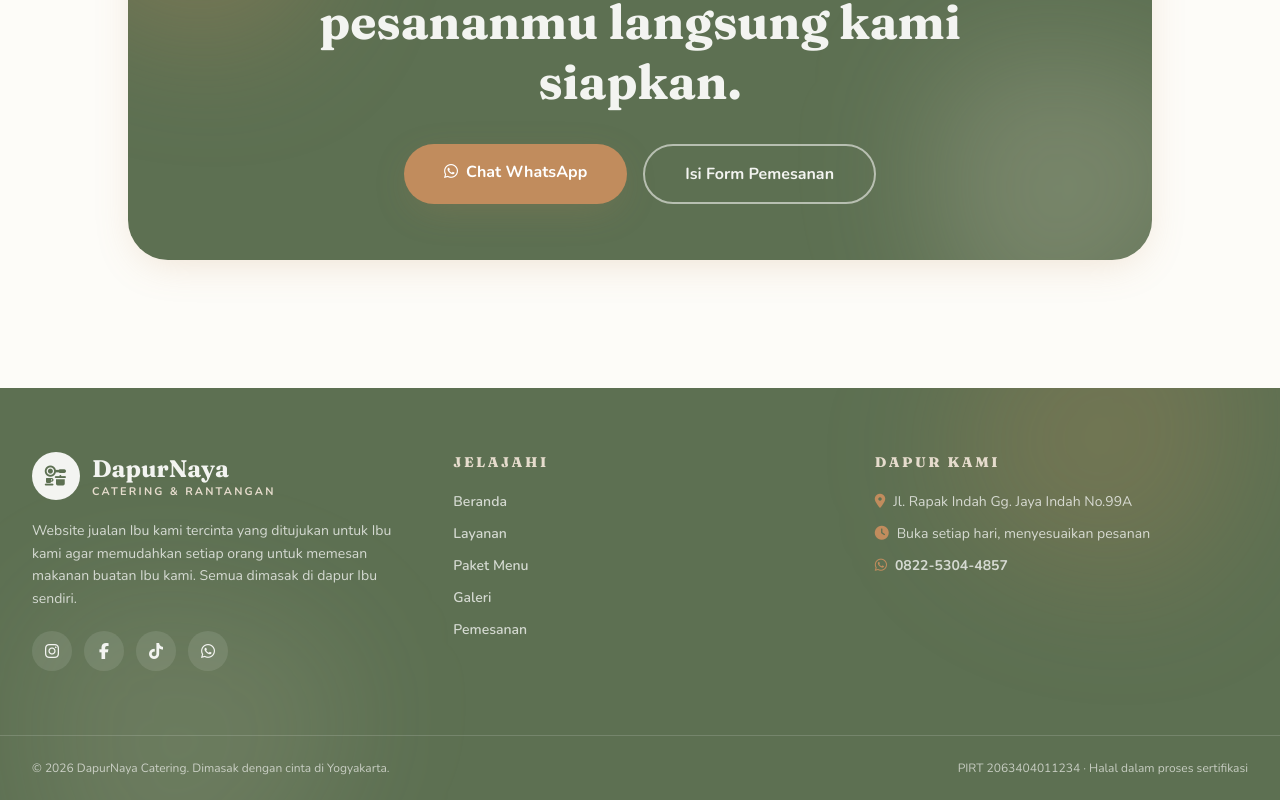
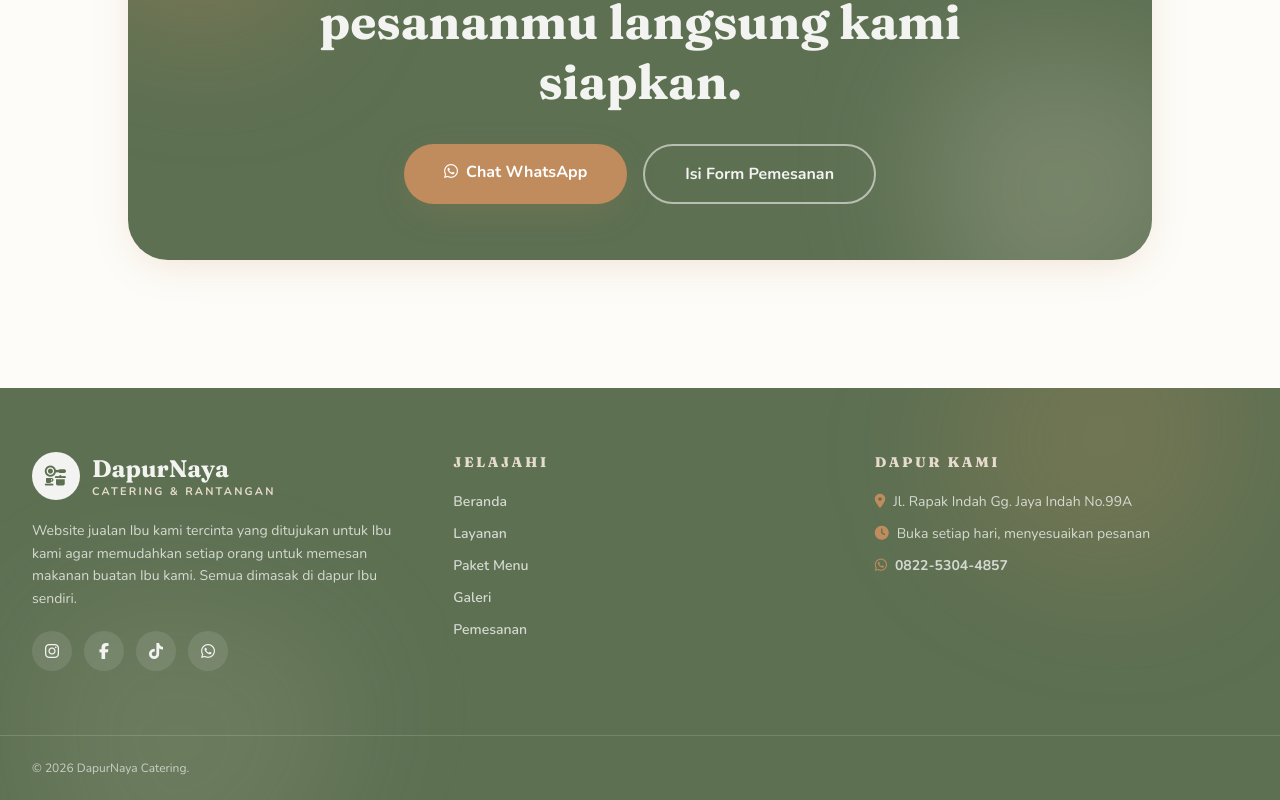
Before and after one commit to rebu22/DapurNaya, a Vue app: page / in a window 1280 px wide. Shown: the part 3183-3983 px from the top of the page. Built offline with nearby package versions, Linux system fonts and the light colour scheme.

Commit message:
Sederhanakan copyright footer, hapus info PIRT

```diff
--- a/src/components/AppFooter.vue
+++ b/src/components/AppFooter.vue
@@ -53,8 +53,7 @@
 
     <div class="relative border-t border-white/15">
       <div class="mx-auto flex max-w-7xl flex-col items-center justify-between gap-3 px-4 py-6 text-xs text-mist/70 sm:flex-row sm:px-6 lg:px-8">
-        <p>© 2026 DapurNaya Catering. Dimasak dengan cinta di Yogyakarta.</p>
-        <p>PIRT 2063404011234 · Halal dalam proses sertifikasi</p>
+        <p>© 2026 DapurNaya Catering.</p>
       </div>
     </div>
   </footer>
```
